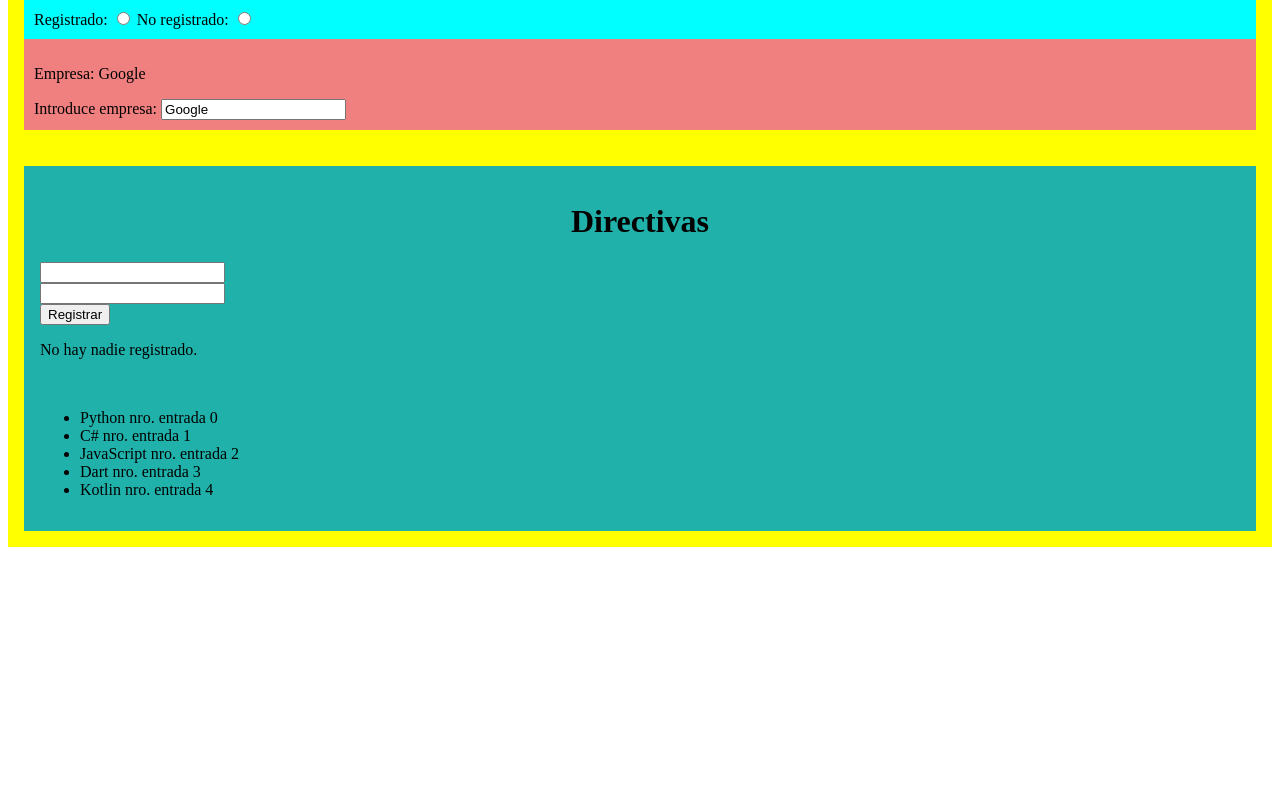
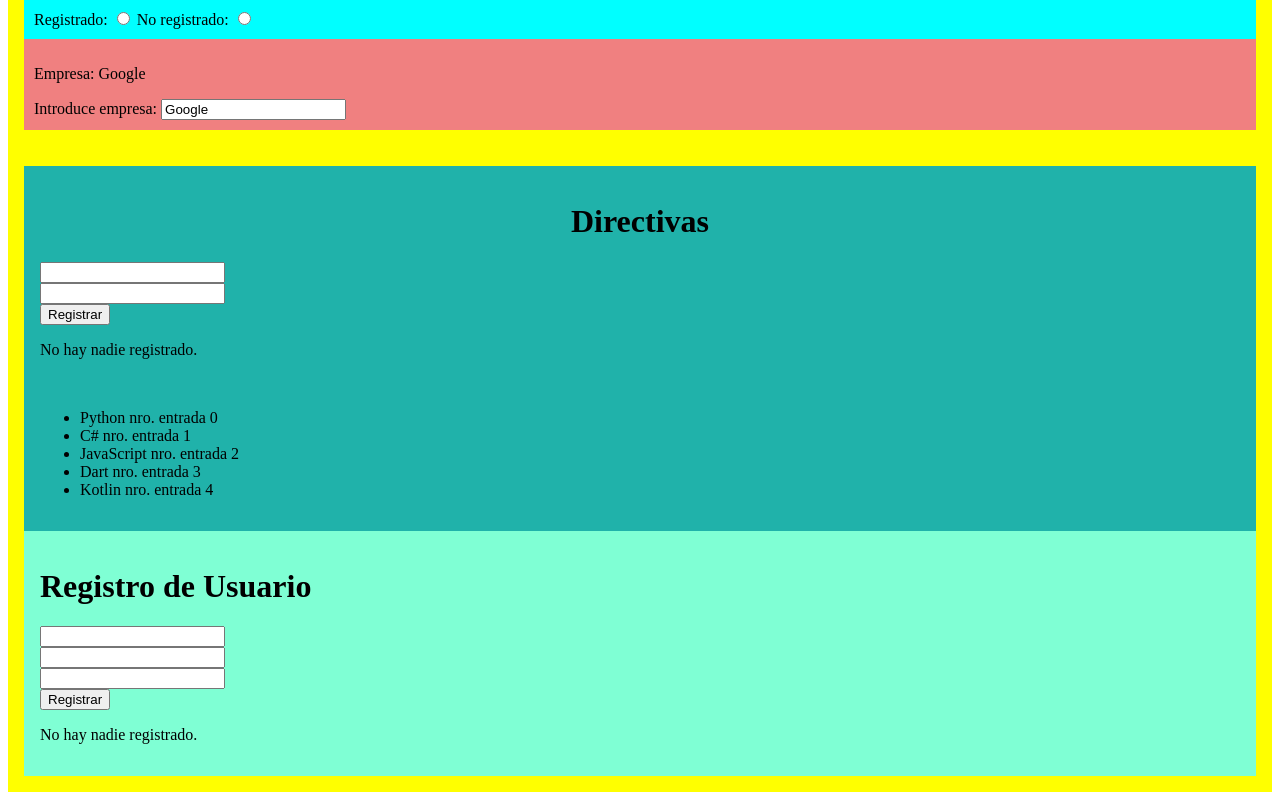
Before and after one commit to sonnymayta/Angular, an Angular app: page / in a window 1280 px wide. Shown: the part 716-1516 px from the top of the page. Before the commit the page ends 1271 px from the top, so only its background shows below. Built offline with nearby package versions, Linux system fonts and the light colour scheme.

Commit message:
Directive ngStyle and ngClass

```diff
--- a/src/app/app.component.html
+++ b/src/app/app.component.html
@@ -8,4 +8,5 @@
   <br/>
   <br/>
   <app-directivas></app-directivas>
+  <app-directivas2></app-directivas2>
 </div>
--- a/src/app/app.component.ts
+++ b/src/app/app.component.ts
@@ -7,13 +7,14 @@ import { EmpleadoCComponent } from "./empleado-c/empleado-c.component";
 import { EmpleadoDComponent } from "./empleado-d/empleado-d.component";
 import { EmpleadoEComponent } from "./empleado-e/empleado-e.component";
 import { DirectivasComponent } from "./directivas/directivas.component";
+import { Directivas2Component } from "./directivas2/directivas2.component";
 
 @Component({
     selector: 'app-root',
     standalone: true,
     templateUrl: './app.component.html',
     styleUrl: './app.component.css',
-    imports: [CommonModule, RouterOutlet, EmpleadosComponent, EmpleadoBComponent, EmpleadoCComponent, EmpleadoDComponent, EmpleadoEComponent, DirectivasComponent]
+    imports: [CommonModule, RouterOutlet, EmpleadosComponent, EmpleadoBComponent, EmpleadoCComponent, EmpleadoDComponent, EmpleadoEComponent, DirectivasComponent, Directivas2Component]
 })
 export class AppComponent {
   title = 'Conceptos';
--- /dev/null
+++ b/src/app/directivas2/directivas2.component.css
@@ -0,0 +1,11 @@
+div {
+  background-color: aquamarine;
+  padding: 1rem;
+}
+
+.paraDirectores {
+  color: red;
+  font-weight: bold;
+  text-decoration: underline;
+  font-size: 15px;
+}
--- /dev/null
+++ b/src/app/directivas2/directivas2.component.html
@@ -0,0 +1,19 @@
+<div>
+  <h1>{{ titulo }}</h1>
+  <form>
+    <input type="text" name="nombre" id="nombre" [(ngModel)]="nombre"><br>
+    <input type="text" name="apellido" id="apellido" [(ngModel)]="apellido"><br>
+    <input type="text" name="cargo" id="cargo" [(ngModel)]="cargo"><br>
+    <input type="submit" value="Registrar" (click)="RegistrarUsuario()">
+  </form>
+
+  <!-- Directiva ngStyke -->
+  <!-- <p *ngIf="registrado == true else sinRegistro">{{ mensaje }} con el nombre de {{ nombre }} {{ apellido }} y con el cargo <span [ngStyle]="{color: cargo == 'director' ? 'red' : 'black'}">{{ cargo }}</span>.</p> -->
+
+  <!-- Directiva ngClass -->
+  <p *ngIf="registrado == true else sinRegistro">{{ mensaje }} con el nombre de {{ nombre }} {{ apellido }} y con el cargo <span [ngClass]="{ paraDirectores: cargo == 'director' }">{{ cargo }}</span>.</p>
+    <!-- ng-template no renderiza nada por defecto -->
+    <ng-template #sinRegistro>
+      <p>No hay nadie registrado.</p>
+    </ng-template>
+</div>
--- /dev/null
+++ b/src/app/directivas2/directivas2.component.ts
@@ -0,0 +1,25 @@
+import { CommonModule } from '@angular/common';
+import { Component } from '@angular/core';
+import { FormsModule } from '@angular/forms';
+
+@Component({
+  selector: 'app-directivas2',
+  standalone: true,
+  imports: [FormsModule, CommonModule],
+  templateUrl: './directivas2.component.html',
+  styleUrl: './directivas2.component.css'
+})
+export class Directivas2Component {
+
+  titulo: string = "Registro de Usuario";
+  mensaje: string = "";
+  registrado: boolean = false;
+  nombre: string = "";
+  apellido: string = "";
+  cargo: string = "";
+
+  RegistrarUsuario() {
+    this.registrado = true;
+    this.mensaje = "Usuario registrado con éxito."
+  }
+}
```
Also changed, not shown: 1 other file (tests, documents, lock files or other folders).
